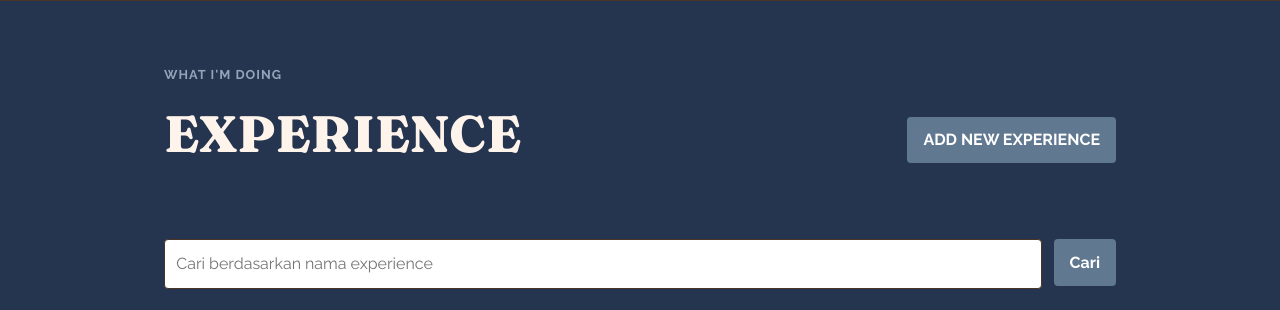
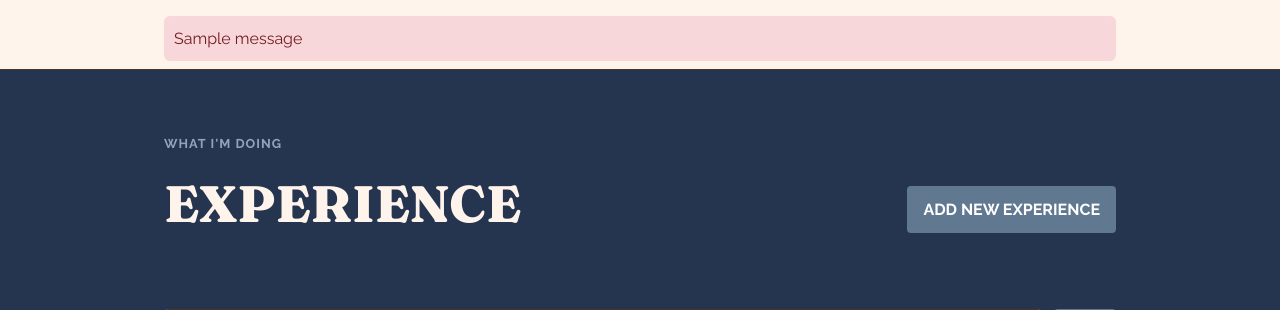
Before and after one commit to nadyaasekar/myportofolio, a Django app: page /experience/ in a window 1280 px wide. Shown: the part 56-366 px from the top of the page. Run offline with Django 4.2, Linux system fonts and the light colour scheme; tables that the repository leaves empty hold one stand-in row (values such as "Sample post"); grey boxes marked "Sample" are stand-in pictures; one stand-in notice (Sample message) is shown; some web fonts are replaced.

Commit message:
fix: delete experience message

```diff
--- a/templates/base.html
+++ b/templates/base.html
@@ -25,6 +25,18 @@
         </div>
     </header>
 
+    {% if messages %}
+        <div class="container" style="margin-top: 1rem;">
+         <ul class="messages">
+            {% for message in messages %}
+             <li class="{{ message.tags }}" style="padding: 10px; margin-bottom: 8px; border-radius: 6px; list-style: none; background: #f8d7da; color: #721c24;">
+                {{ message }}
+             </li>
+            {% endfor %}
+         </ul>
+        </div>
+    {% endif %}
+
     {% block content %}
 
     {% endblock content %}
```
